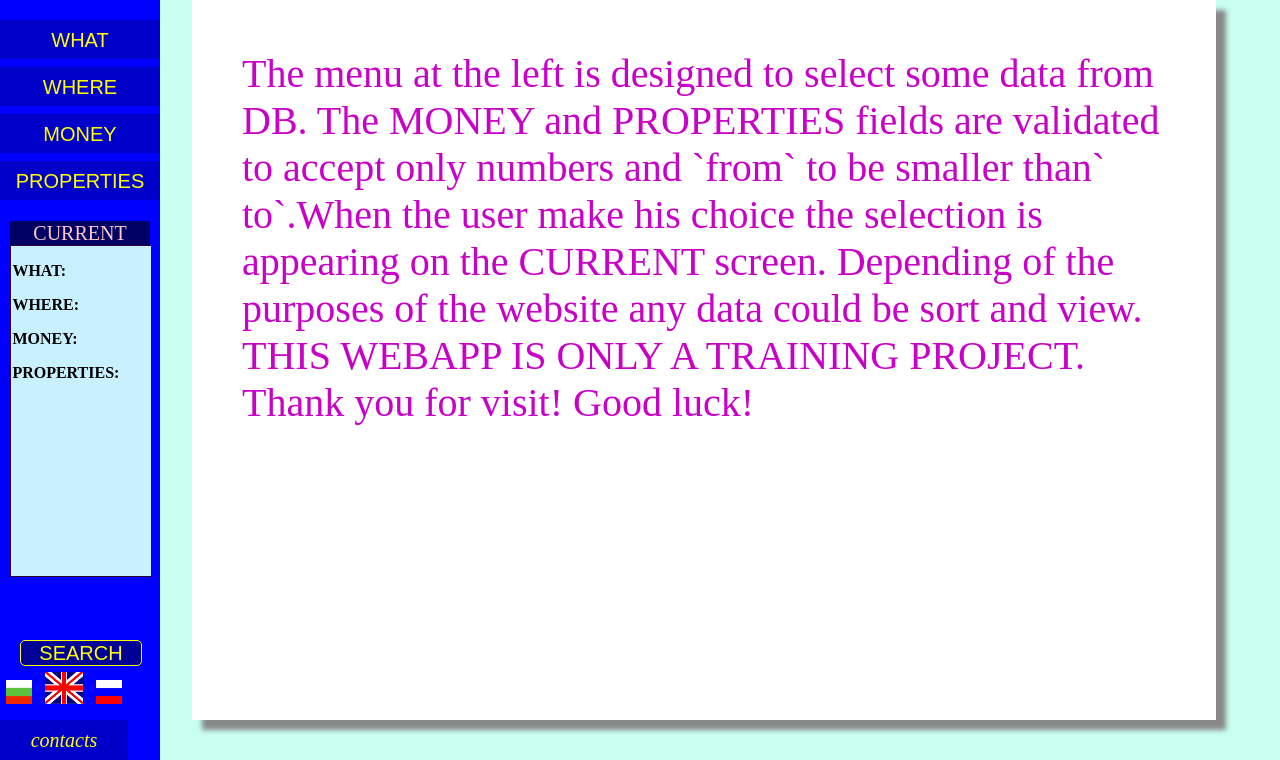
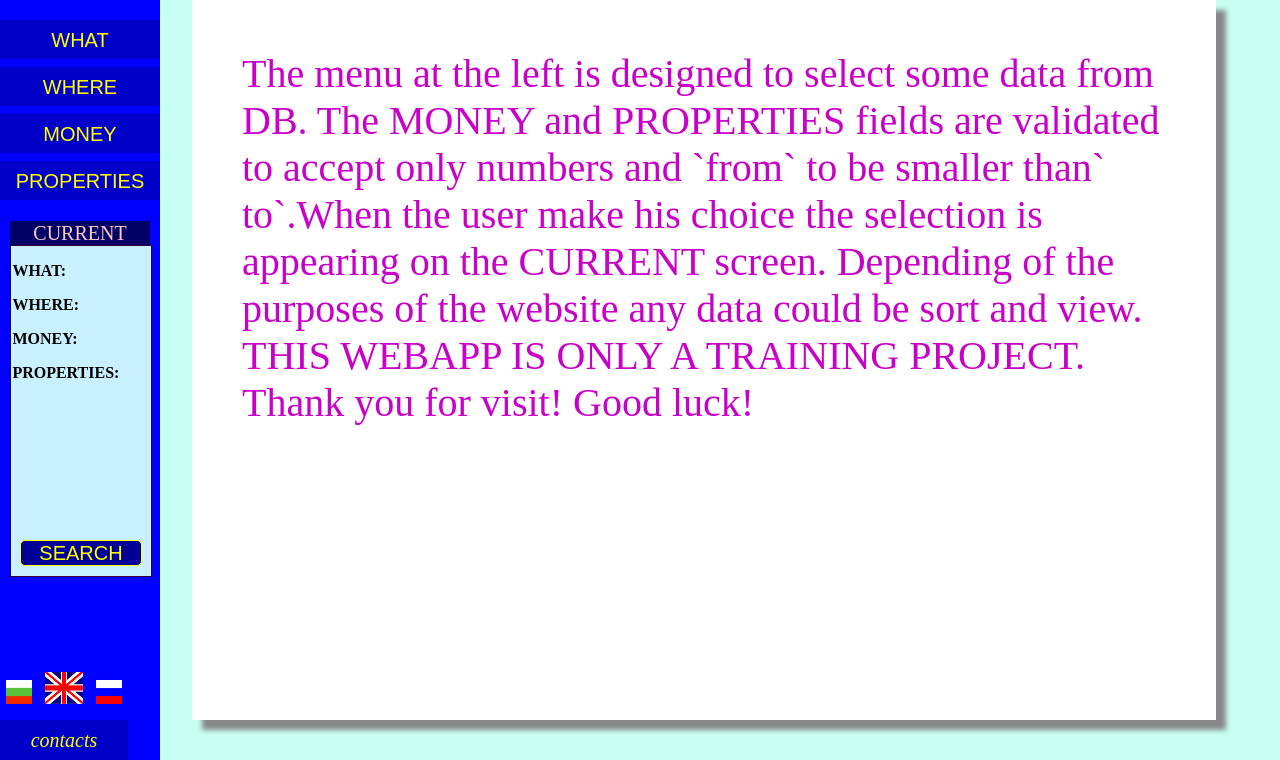
Before and after one commit to appostolov/FIRST_WEBSITE, a plain HTML site: page index.html in a window 1280 px wide. Shown: the part 40-800 px from the top of the page. Drawn offline with nearby package versions, Linux system fonts and the light colour scheme.

Commit message:
Update stylesheet.css

```diff
--- a/stylesheets/stylesheet.css
+++ b/stylesheets/stylesheet.css
@@ -94,7 +94,7 @@ background-color:rgb(0,0,100);margin:0px;
 
 #search_button{
 position:fixed;
-top:680px;left:20px;width:120px;height:24px;
+top:580px;left:20px;width:120px;height:24px;
 background-color:rgb(0,0,150);margin:0px;
 border-width:1px;
 border-style:solid;
```
